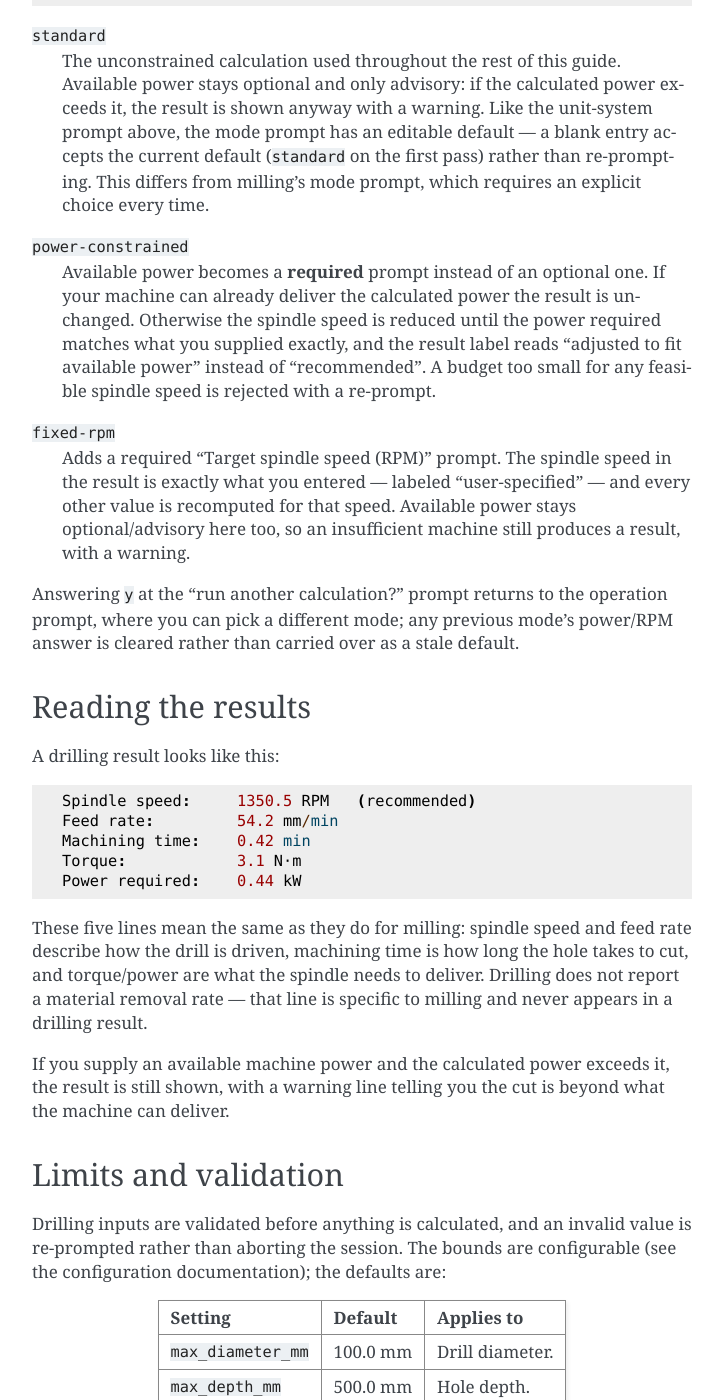
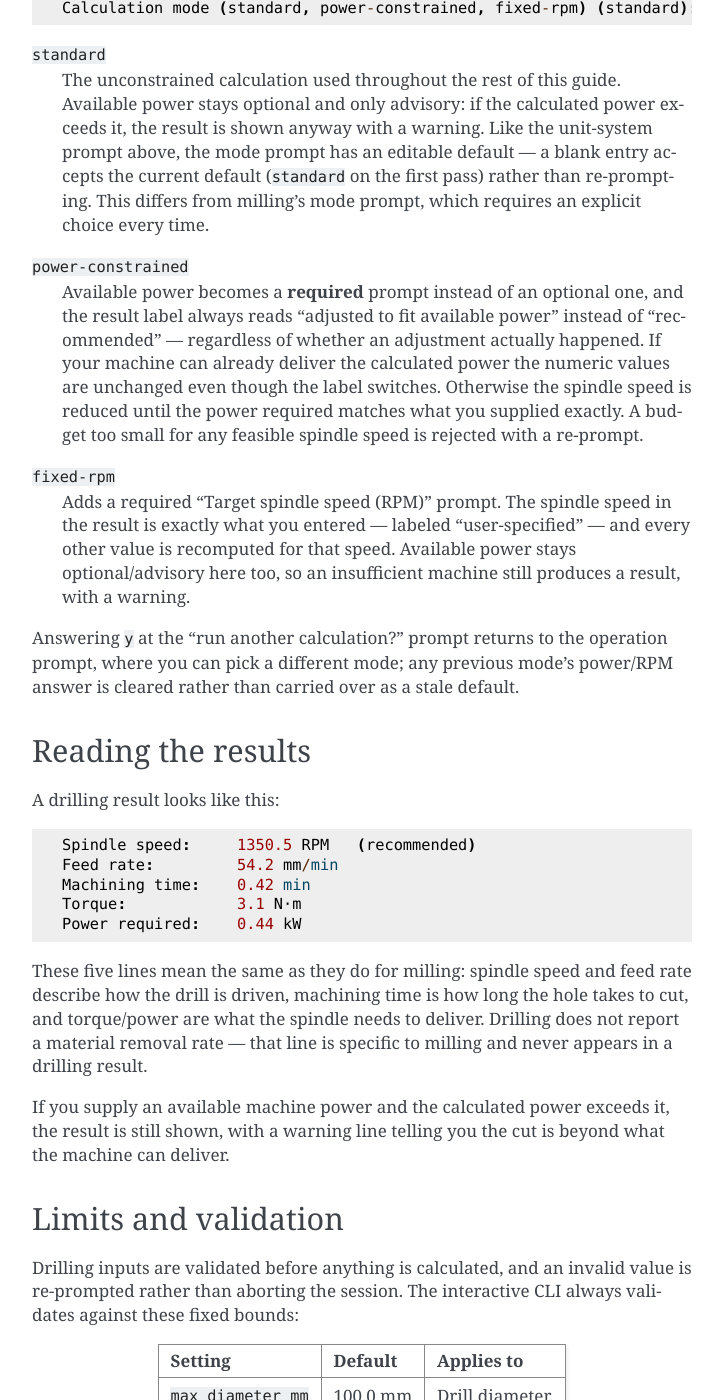
Before and after one commit to kniklas/machine-calc, a Sphinx documentation site: the page built from docs/source/drilling.rst, in a window 1280 px wide and 1400 px high, scrolled down 1266 px. Shown: the whole window, without its empty margins (388-1111 px from the left). Built offline with Sphinx 7.4.7, drawn with Linux system fonts in a browser that asks for light colours; some of the changed text lies outside the part shown.

Commit message:
docs: fix drilling.rst issues from Copilot balanced review
- Add the missing "Available power" prompt to the sample REPL transcript
  (standard mode always asks for it after hole depth).
- Correct the power-constrained label description: "adjusted to fit
  available power" is shown whenever the mode is power-constrained,
  regardless of whether the spindle speed was actually reduced, not only
  in the reduced case.
- Fix the "Limits and validation" section: the CLI has no flag exposing
  calculate()'s config_path, so its diameter/depth bounds are fixed, not
  configurable via the CLI. Clarify that only library callers can
  override them, and drop the reference to a nonexistent configuration
  documentation page.

```diff
--- a/docs/source/drilling.rst
+++ b/docs/source/drilling.rst
@@ -65,12 +66,13 @@
 
 ``power-constrained``
     Available power becomes a **required** prompt instead of an optional
-    one. If your machine can already deliver the calculated power the
-    result is unchanged. Otherwise the spindle speed is reduced until the
-    power required matches what you supplied exactly, and the result label
-    reads "adjusted to fit available power" instead of "recommended". A
-    budget too small for any feasible spindle speed is rejected with a
-    re-prompt.
+    one, and the result label always reads "adjusted to fit available
+    power" instead of "recommended" — regardless of whether an adjustment
+    actually happened. If your machine can already deliver the calculated
+    power the numeric values are unchanged even though the label switches.
+    Otherwise the spindle speed is reduced until the power required
+    matches what you supplied exactly. A budget too small for any feasible
+    spindle speed is rejected with a re-prompt.
 
 ``fixed-rpm``
     Adds a required "Target spindle speed (RPM)" prompt. The spindle speed
@@ -109,8 +111,8 @@
 ----------------------
 
 Drilling inputs are validated before anything is calculated, and an invalid
-value is re-prompted rather than aborting the session. The bounds are
-configurable (see the configuration documentation); the defaults are:
+value is re-prompted rather than aborting the session. The interactive CLI
+always validates against these fixed bounds:
 
 ===============================  ==========  =========================================
 Setting                          Default     Applies to
@@ -119,7 +121,11 @@
 ``max_depth_mm``                 500.0 mm    Hole depth.
 ===============================  ==========  =========================================
 
-In addition, both values must be positive, finite numbers.
+In addition, both values must be positive, finite numbers. Library callers
+can override these bounds via ``calculate()``'s ``config_path`` argument
+(see :doc:`drilling-api`); the CLI does not expose an equivalent flag — its
+only configuration flag, ``--materials-config``, overrides materials/tools,
+not these geometry bounds.
 
 Assumptions
 -----------
```
Also changed, not shown: other parts of docs/source/drilling.rst (+1 -0 lines).
